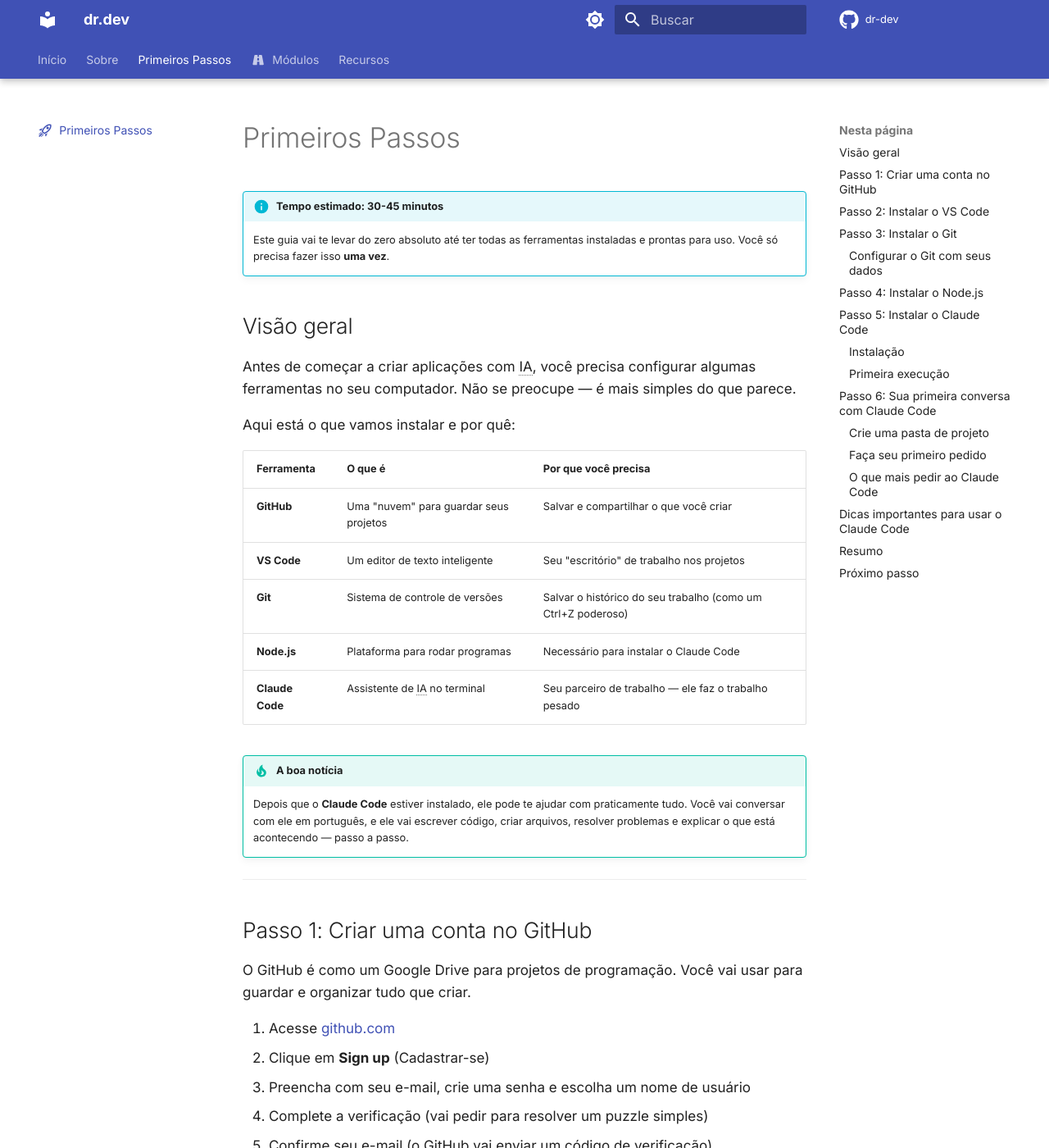
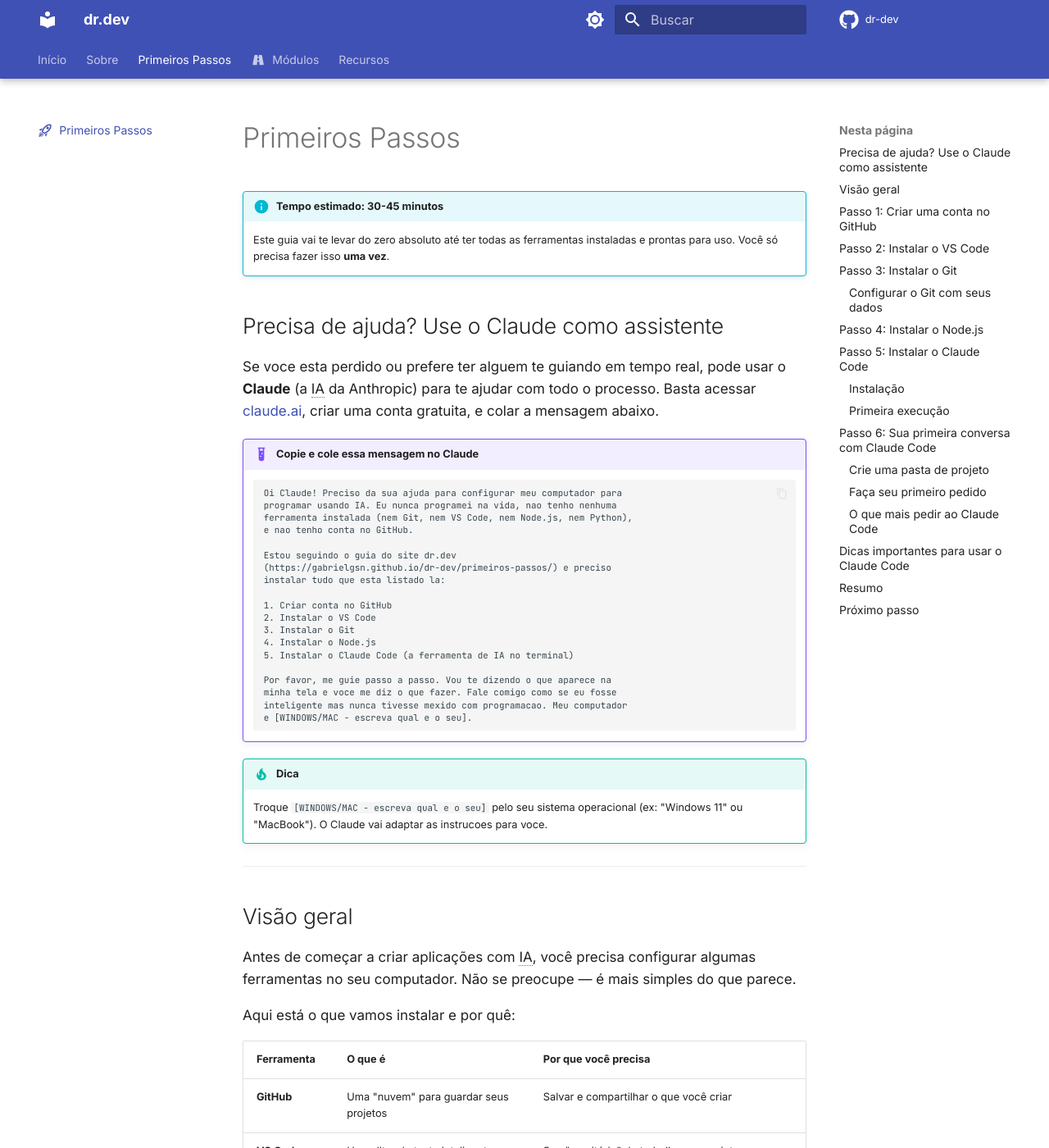
Before and after one commit to gabrielgsn/dr-dev, an MkDocs documentation site: the page built from docs/primeiros-passos.md, in a window 1280 px wide and 1400 px high. Shown: the whole window at 82% size. Built offline with MkDocs 1.6.1 and Material for MkDocs 9.7.7, drawn with Linux system fonts in a browser that asks for light colours; comment, search, counter and statistics services are not loaded.

Commit message:
feat: improve onboarding for non-technical users
- Update homepage CTA to point to Primeiros Passos instead of Modulos
- Add prominent "Nunca programou?" callout on homepage
- Add ready-made Claude prompt in Primeiros Passos for AI-guided setup
- Update CLAUDE.md with full project documentation

Co-Authored-By: Claude Opus 4.6 <noreply@anthropic.com>

````diff
--- a/docs/primeiros-passos.md
+++ b/docs/primeiros-passos.md
@@ -6,6 +6,39 @@ icon: material/rocket-launch-outline
 
 !!! info "Tempo estimado: 30-45 minutos"
     Este guia vai te levar do zero absoluto até ter todas as ferramentas instaladas e prontas para uso. Você só precisa fazer isso **uma vez**.
+
+## Precisa de ajuda? Use o Claude como assistente
+
+Se voce esta perdido ou prefere ter alguem te guiando em tempo real, pode usar o **Claude** (a IA da Anthropic) para te ajudar com todo o processo. Basta acessar [claude.ai](https://claude.ai){ target=_blank }, criar uma conta gratuita, e colar a mensagem abaixo.
+
+!!! example "Copie e cole essa mensagem no Claude"
+
+    ```
+    Oi Claude! Preciso da sua ajuda para configurar meu computador para
+    programar usando IA. Eu nunca programei na vida, nao tenho nenhuma
+    ferramenta instalada (nem Git, nem VS Code, nem Node.js, nem Python),
+    e nao tenho conta no GitHub.
+
+    Estou seguindo o guia do site dr.dev
+    (https://gabrielgsn.github.io/dr-dev/primeiros-passos/) e preciso
+    instalar tudo que esta listado la:
+
+    1. Criar conta no GitHub
+    2. Instalar o VS Code
+    3. Instalar o Git
+    4. Instalar o Node.js
+    5. Instalar o Claude Code (a ferramenta de IA no terminal)
+
+    Por favor, me guie passo a passo. Vou te dizendo o que aparece na
+    minha tela e voce me diz o que fazer. Fale comigo como se eu fosse
+    inteligente mas nunca tivesse mexido com programacao. Meu computador
+    e [WINDOWS/MAC - escreva qual e o seu].
+    ```
+
+!!! tip "Dica"
+    Troque `[WINDOWS/MAC - escreva qual e o seu]` pelo seu sistema operacional (ex: "Windows 11" ou "MacBook"). O Claude vai adaptar as instrucoes para voce.
+
+---
 
 ## Visão geral
 
````
Also changed, not shown: CLAUDE.md (added, +85 -0 lines), docs/index.md (+9 -2 lines).
